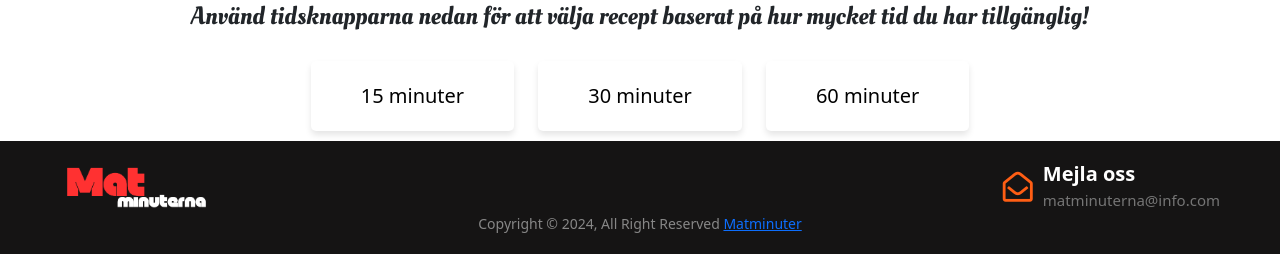
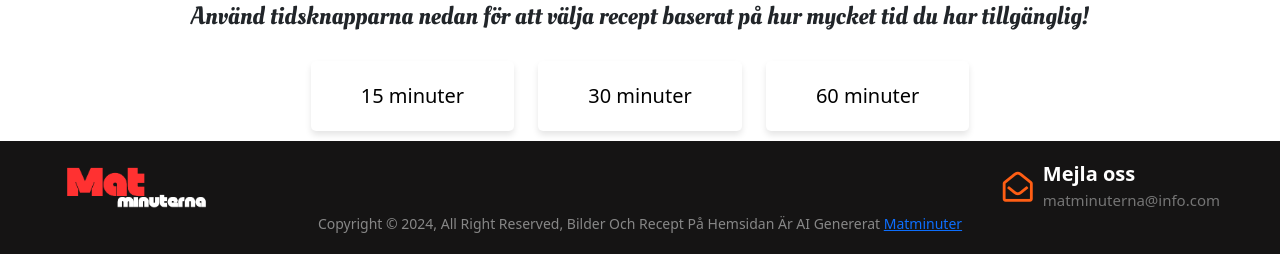
Before and after one commit to PetarNikolicc/Agil, a Flask app: page / in a window 1280 px wide. Shown: the part 617-871 px from the top of the page. Run offline with Flask 3, Linux system fonts and the light colour scheme; some web fonts are replaced.

Commit message:
Update footer.html
Bilder Och Recept På Hemsidan Är AI Genererat

```diff
--- a/templates/footer.html
+++ b/templates/footer.html
@@ -23,7 +23,7 @@
             </div>
         </div>
         <div class="copyright-text" style="text-align:center;">
-            <p>Copyright &copy; 2024, All Right Reserved <a href="#">Matminuter</a></p>
+            <p>Copyright &copy; 2024, All Right Reserved, Bilder Och Recept På Hemsidan Är AI Genererat <a href="#">Matminuter</a></p>
         </div>
     </footer>
 </body>
```
